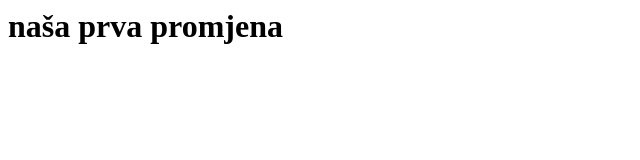
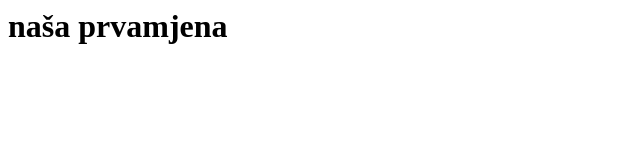
Before and after one commit to Nikolas-Maglica/sada, a plain HTML site: page index.html in a window 1280 px wide. Shown: the whole page, without its empty margins (0-640 px from the left). Drawn offline with Linux system fonts and the light colour scheme.

Commit message:
Update index.html

```diff
--- a/index.html
+++ b/index.html
@@ -1 +1 @@
-<h1>naša prva promjena</h1>
+<h1>naša prvamjena</h1>
```
